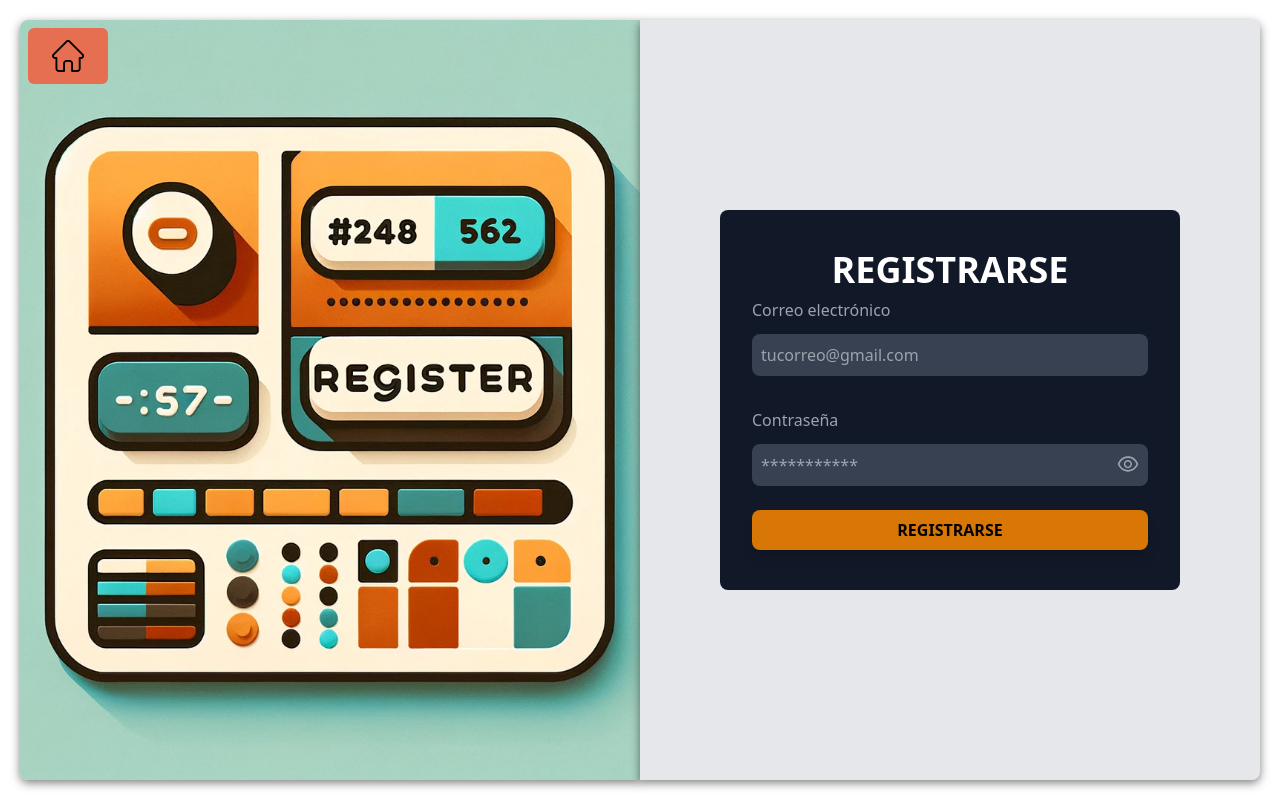
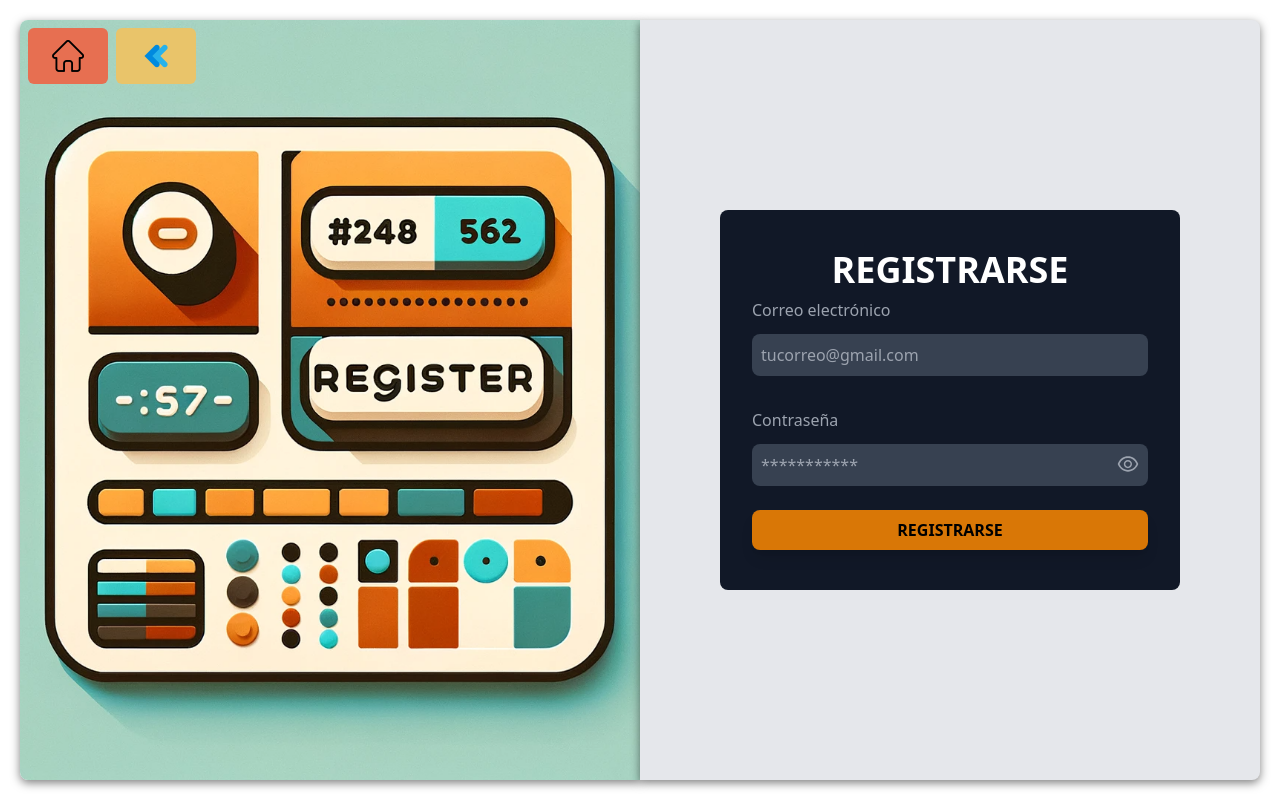
Before and after one commit to ramiro999/ProSoft, a React (Create React App) app: page /register in a window 1280 px wide. Built offline with nearby package versions, Linux system fonts and the light colour scheme; no server answers.

Commit message:
Add back button in RegisterForm

```diff
--- a/src/components/LoginForm.js
+++ b/src/components/LoginForm.js
@@ -68,14 +68,13 @@ export default function LoginForm() {
         className="w-6 h-6 md:w-8 md:h-8" // Ajusta el tamaño aquí con las clases de Tailwind CSS
     />
       </Link>
-
         <img
           className="w-full h-full rounded-l-lg object-cover shadow-[0_3px_10px_rgb(0,0,0,0.5)]"
           src="/assets/image-2.png"
           alt="Login"
         />
-      </div>
-      <div className="bg-fray-800 flex flex-col bg-gray-200 relative justify-center rounded-r-lg shadow-[0_3px_10px_rgb(0,0,0,0.5)]">
+        </div>
+        <div className="bg-fray-800 flex flex-col bg-gray-200 relative justify-center rounded-r-lg shadow-[0_3px_10px_rgb(0,0,0,0.5)]">
         <form
           onSubmit={handleSubmit(onSubmitFunction)}
           className="max-w-[400px]-w-full mx-20 bg-gray-900 p-10 px-8 rounded-lg"
--- a/src/components/RegisterForm.js
+++ b/src/components/RegisterForm.js
@@ -42,6 +42,16 @@ export default function LoginForm() {
 
   return (
     <div className="grid grid-cols-1 sm:grid-cols-2 h-screen px-5 py-5">
+      <Link
+      to="/login"
+      className="transform scale-100 hover:scale-110 transition-transform duration-300 bg-tertiary py-3 px-6 rounded-md hover:bg-quinary md:text-2xl lg:text-3xl absolute mt-2 ml-24"
+      >
+      <img
+        src="/assets/back.png"
+        alt="Back icon"
+        className="w-6 h-6 md:w-8 md:h-8" // Ajusta el tamaño aquí con las clases de Tailwind CSS
+      />
+      </Link>
       <div className="hidden sm:block">
       <Link
       to="/"
```
Also changed, not shown: public/assets/back.png (added).
